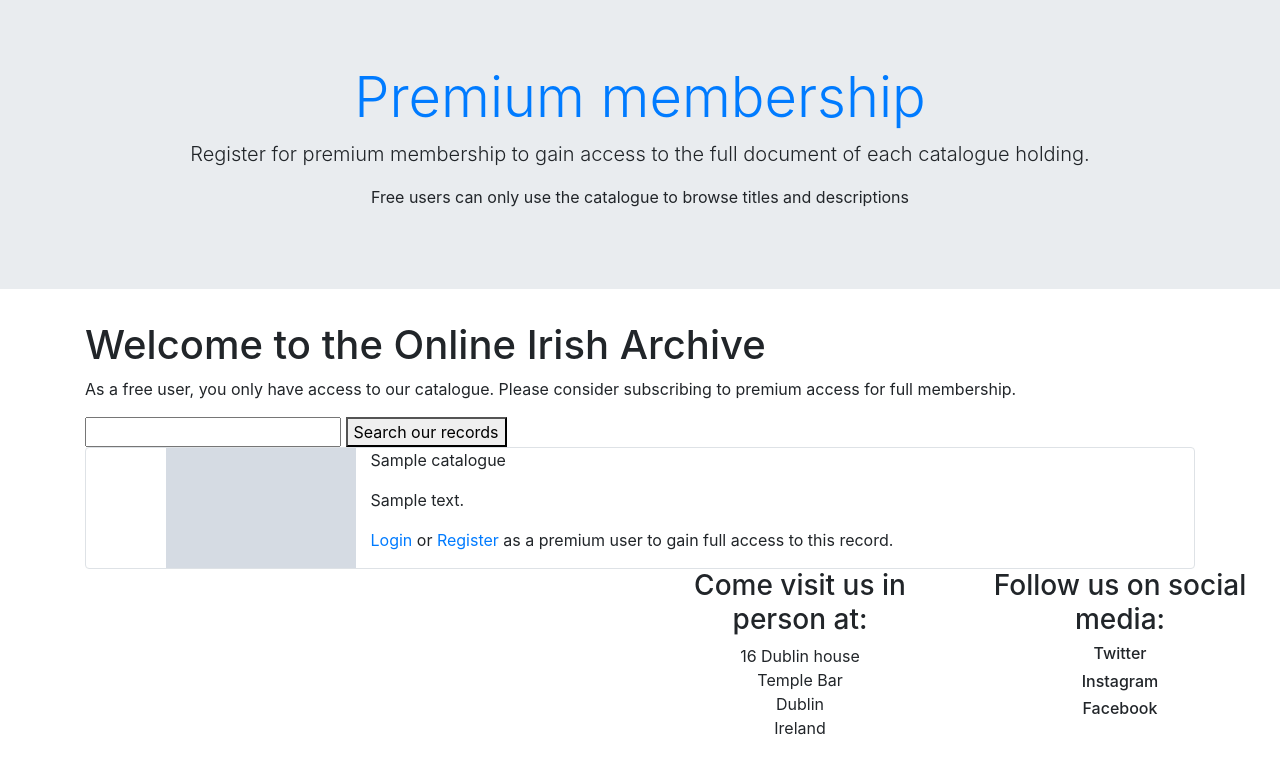
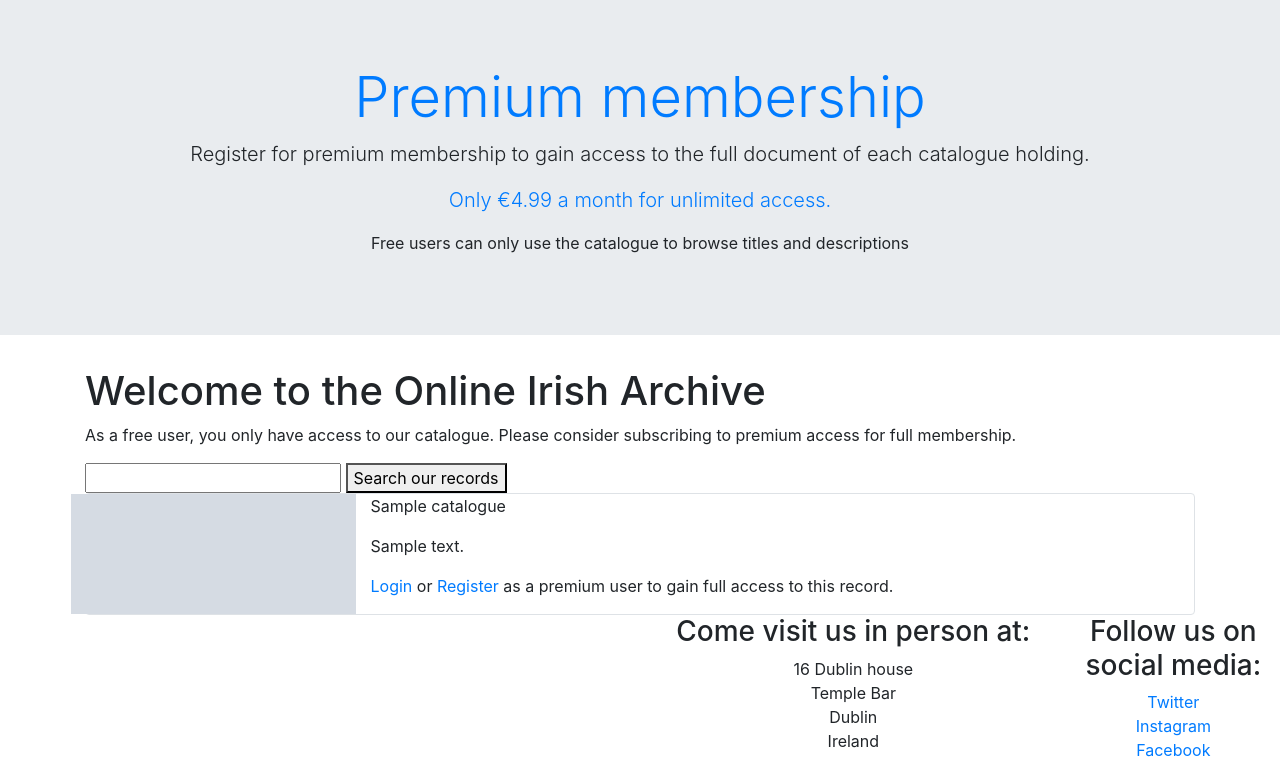
Before and after one commit to cc1005/milestone_4, a Django app: page / in a window 1280 px wide. Shown: the part 56-834 px from the top of the page. Before the commit the page ends 791 px from the top, so only its background shows below. Run offline with Django 3.2, Linux system fonts and the light colour scheme; tables that the repository leaves empty hold one stand-in row (values such as "Sample post"); grey boxes marked "Sample" are stand-in pictures; some libraries are stand-ins or nearby versions.

Commit message:
Most of the styling finished (and basic theme/concept for design finished). Now implementing style consistently across website and finishing readmen.

```diff
--- a/catalogue/templates/cataloguejumbotron.html
+++ b/catalogue/templates/cataloguejumbotron.html
@@ -4,11 +4,12 @@
 {% block page_heading %}Irish Archive Catalogue{% endblock %}
 {% block content %}
 
-<div class="jumbotron jumbotron-fluid">
-    <div class="container text-center">
-        <h1 class="display-4 texttitle"> <a href="{% url 'checkout' %}" class="jumbotrontextcolour">Premium membership</a></h1>
+<div class="jumbotron jumbotron-fluid jumbotronbackgroundcolour">
+    <div class="container text-center ">
+        <h1 class="display-4 texttitle"> <a href="{% url 'checkout' %}">Premium membership</a></h1>
         <p class="lead texttitle">Register for premium membership to gain access to the full document of each catalogue
             holding.</p>
+            <p class="lead texttitle"><a href="{% url 'checkout' %}">Only €4.99 a month for unlimited access.</a></p>
         <p class="textbody">Free users can only use the catalogue to browse titles and descriptions</p>
     </div>
 </div>
@@ -18,8 +19,8 @@
         <h1 class="texttitle">Welcome to the Online Irish Archive</h1>
         <p class="textbody">As a free user, you only have access to our catalogue. Please consider subscribing to premium access for full membership.</p>
     </div>
+</div>
 
-</div>
 <div class="container">
     <div class="display searchbar textbody">
         <form action="{% url 'search' %}" method="get">
@@ -29,16 +30,16 @@
     </div>
     {% for record in catalogue %}
     <div class="rounded border">
-        <div class="row justify-content-md-center textbody">
-            <div class="col col-sm-2 iconstyling" style="background-image: url('{{ MEDIA_URL }}{{ record.image }}')">
+        <div class="row textbody">
+            <div class="col-lg-3 iconstyling" style="background-image: url('{{ MEDIA_URL }}{{ record.image }}')">
             </div>
-            <div class="col col-lg-8">
-                <p class="cataloguetitle texttitle paddingtop">{{ record.name }}</p>
-                <p>{{ record.description }}</p>
+            <div class="col-lg-9">
+                <p class="cataloguetitle texttitle paddingtop paddingleftandright">{{ record.name }}</p>
+                <p class="paddingleftandright">{{ record.description }}</p>
                 {% if user.is_authenticated %}
-                <p>Click <a href="{% url 'fulldocument' record.id %}">here</a> to see full record</p>
+                <p class="paddingleftandright"><a href="{% url 'checkout' %}">Register</a> as a premium user to gain full access to this record.</p>
                 {% else %}
-                <p><a href="{% url 'login' %}">Login</a> or <a href="{% url 'registration' %}">Register</a> as a premium
+                <p class="paddingleftandright"><a href="{% url 'login' %}">Login</a> or <a href="{% url 'registration' %}">Register</a> as a premium
                     user to gain full access to this record.</p>
                 {% endif %}
             </div>
--- a/templates/base.html
+++ b/templates/base.html
@@ -43,7 +43,7 @@
                 {% endif %}
             </ul>
             <ul class="navbar-nav ml-auto">
-                <li class="nav-item text-success">
+                <li class="nav-item messagescolour">
                     {% if messages %}
                     <div>
                         {% for message in messages %}
@@ -64,7 +64,7 @@
                 <div class="col-md-6 removepadding">
                     <div id="map"></div>
                 </div>
-                <div class="col-md-3 text-center addressbackground">
+                <div class="col-md-4 text-center addressbackground">
                     <h3>Come visit us in person at:</h3>
                     <p>16 Dublin house <br />
                         Temple Bar <br />
@@ -72,13 +72,13 @@
                         Ireland
                     </p>
                 </div>
-                <div class="col-md-3 text-center socialmediabackground vertical-center">
-                    <span class="textalignmentsocialmedia">
+                <div class="col-md-2 text-center socialmediabackground texttitle">
+
                         <h3>Follow us on social media:</h3>
-                        <h6>Twitter</h6>
-                        <h6>Instagram</h6>
-                        <h6>Facebook</h6>
-                    </span>
+                        <p> <a href="https://twitter.com"> Twitter </a><br />
+                            <a href="https://instagram.com"> Instagram </a><br />
+                        <a href="https://facebook.com"> Facebook </a></p>
+
                 </div>
             </div>
         </div>
```
Also changed, not shown: accounts/templates/login.html (+8 -6 lines), accounts/templates/profile.html (+7 -6 lines), accounts/templates/registration.html (+4 -4 lines), catalogue/templates/catalogue.html (+6 -11 lines).
